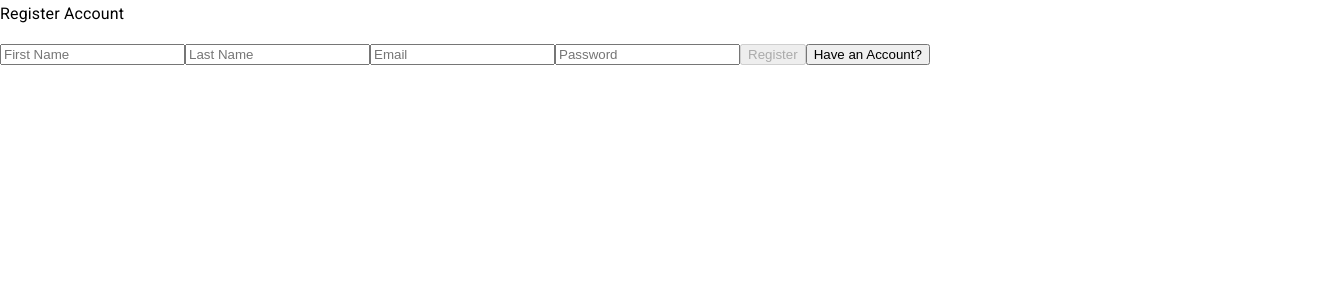
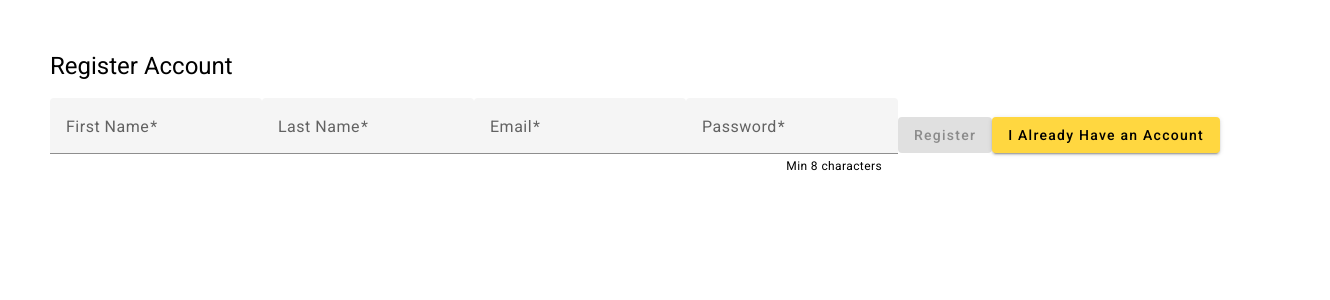
Before and after one commit to DylanDePasquale24/Foodie, an Angular app in the folder Angular Frontend/: page /login in a window 1280 px wide. Shown: the top 300 px of the page, 1330 px wide, since content can reach past the window. Built offline with nearby package versions, Linux system fonts and the light colour scheme.

Commit message:
Added Angular Material to Login Screen

```diff
--- a/Angular Frontend/src/app/login/login.component.css
+++ b/Angular Frontend/src/app/login/login.component.css
@@ -0,0 +1,8 @@
+
+#loginPage{
+    position: relative;
+    top: 50px;
+    left: 50px;
+
+    /* do margins */
+}
--- a/Angular Frontend/src/app/login/login.component.html
+++ b/Angular Frontend/src/app/login/login.component.html
@@ -1,17 +1,66 @@
-<div *ngIf="!isLogin">
-    <h3>Register Account</h3>
-    <input [(ngModel)]="registerFirstName" type="text" placeholder="First Name" />
-    <input [(ngModel)]="registerLastName" type="text" placeholder="Last Name" />
-    <input [(ngModel)]="registerEmail" type="email" placeholder="Email" />
-    <input [(ngModel)]="registerPassword" type="password" placeholder="Password" />
-    <button (click)="register()" [disabled]="!registerFirstName || !registerLastName || !registerEmail || !registerPassword" >Register</button>
-    <button (click)="isLogin=true">Have an Account?</button>
+<div id="loginPage" *ngIf="!onLoginPage">
+    <h1>Register Account</h1>
+
+    <!-- First Name -->
+    <mat-form-field>
+        <mat-label>First Name</mat-label>
+        <input [(ngModel)]="registerFirstName" matInput required placeholder="ex. John">
+    </mat-form-field>
+
+    <!-- Last Name -->
+    <mat-form-field>
+        <mat-label>Last Name</mat-label>
+        <input [(ngModel)]="registerLastName" matInput required placeholder="ex. Doe">
+    </mat-form-field>
+
+    <!-- Email -->
+    <mat-form-field>
+        <mat-label>Email</mat-label>
+        <input [(ngModel)]="registerEmail" matInput required placeholder="ex. johndoe@email.com">
+    </mat-form-field>
+
+    <!-- Password -->
+    <mat-form-field>
+        <mat-label>Password</mat-label>
+        <input [(ngModel)]="registerPassword" matInput required>
+        <mat-hint align="end">Min 8 characters</mat-hint>
+    </mat-form-field>
+
+    <!-- Register Btn -->
+    <button (click)="register()" mat-raised-button color="accent" [disabled]="!registerFirstName || !registerLastName || !registerEmail || !registerPassword">
+        Register
+    </button>
+
+    <!-- Have Acc Btn -->
+    <button (click)="onLoginPage = true" mat-raised-button color="accent">
+        I Already Have an Account
+    </button>
+
 </div>
 
-<div *ngIf="isLogin">
-    <h3>Login</h3>
-    <input [(ngModel)]="loginEmail" type="email" placeholder="Email" />
-    <input [(ngModel)]="loginPassword" type="password" placeholder="Password" />
-    <button (click)="login()" [disabled]="!loginEmail || !loginPassword" >Login</button>
-    <button (click)="isLogin=false">Register an Account?</button>
+
+<div id="loginPage" *ngIf="onLoginPage">
+    <h1>Login</h1>
+
+    <!-- Email -->
+    <mat-form-field>
+        <mat-label>Email</mat-label>
+        <input [(ngModel)]="loginEmail" matInput required placeholder="ex. johndoe@email.com">
+    </mat-form-field>
+
+    <!-- Password -->
+    <mat-form-field>
+        <mat-label>Password</mat-label>
+        <input [(ngModel)]="loginPassword" matInput required>
+    </mat-form-field>
+
+    <!-- Login Btn  -->
+    <button (click)="login()" mat-raised-button color="accent" [disabled]="!loginEmail || !loginPassword">
+        Login
+    </button>
+
+    <!-- New Acc Btn -->
+    <button (click)="onLoginPage = false" mat-raised-button color="accent">
+        New? Create an Account
+    </button>
 </div>
--- a/Angular Frontend/src/app/login/login.component.ts
+++ b/Angular Frontend/src/app/login/login.component.ts
@@ -8,18 +8,29 @@ import { Router } from '@angular/router';
   styleUrls: ['./login.component.css']
 })
 export class LoginComponent {
-  isLogin: boolean = false
-  registerFirstName: string | null = null
-  registerLastName: string | null = null
-  registerEmail: string | null = null
-  registerPassword: string | null = null
-  loginEmail: string | null = null
-  loginPassword: string | null = null
+  onLoginPage: boolean
+
+  registerFirstName: string | null
+  registerLastName: string | null
+  registerEmail: string | null
+  registerPassword: string | null
+
+  loginEmail: string | null
+  loginPassword: string | null
+
   constructor(
     private httpClient: HttpClient,
     // private router: Router
   ){
+    this.onLoginPage = false
+    this.registerFirstName = null
+    this.registerLastName = null
+    this.registerEmail = null
+    this.registerPassword = null
+    this.loginEmail = null
+    this.loginPassword = null
   }
+
   register(){
     console.log(this.registerFirstName, this.registerPassword)
     this.httpClient.post('http://localhost:8080/register', {
@@ -38,6 +49,7 @@ export class LoginComponent {
       this.registerPassword = null
     })
   }
+
   login(){
     this.httpClient.post('http://localhost:8080/login', {
       email: this.loginEmail,
```
Also changed, not shown: Angular Frontend/src/app/app.module.ts (+7 -1 lines).
